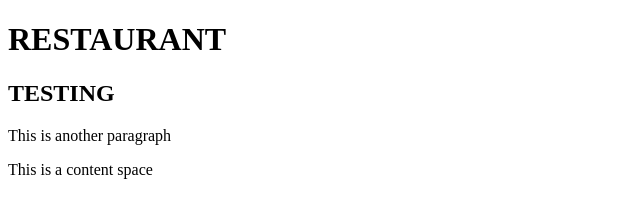
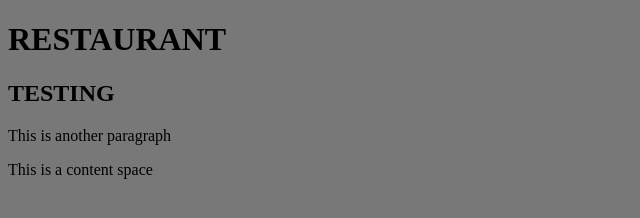
Before and after one commit to monsalvej/web_page_food_llc, a plain HTML site: page index.html in a window 1280 px wide. Shown: the whole page, without its empty margins (0-640 px from the left). Drawn offline with Linux system fonts and the light colour scheme.

Commit message:
a css file was created

```diff
--- /dev/null
+++ b/index.css
@@ -0,0 +1,3 @@
+body {
+	background-color: #787878;
+}
--- a/index.html
+++ b/index.html
@@ -3,6 +3,7 @@
 <html>
 <head>
 	<title></title>
+<link rel="stylesheet" type="text/css" href="index.css">
 </head>
 <body>
 
```
